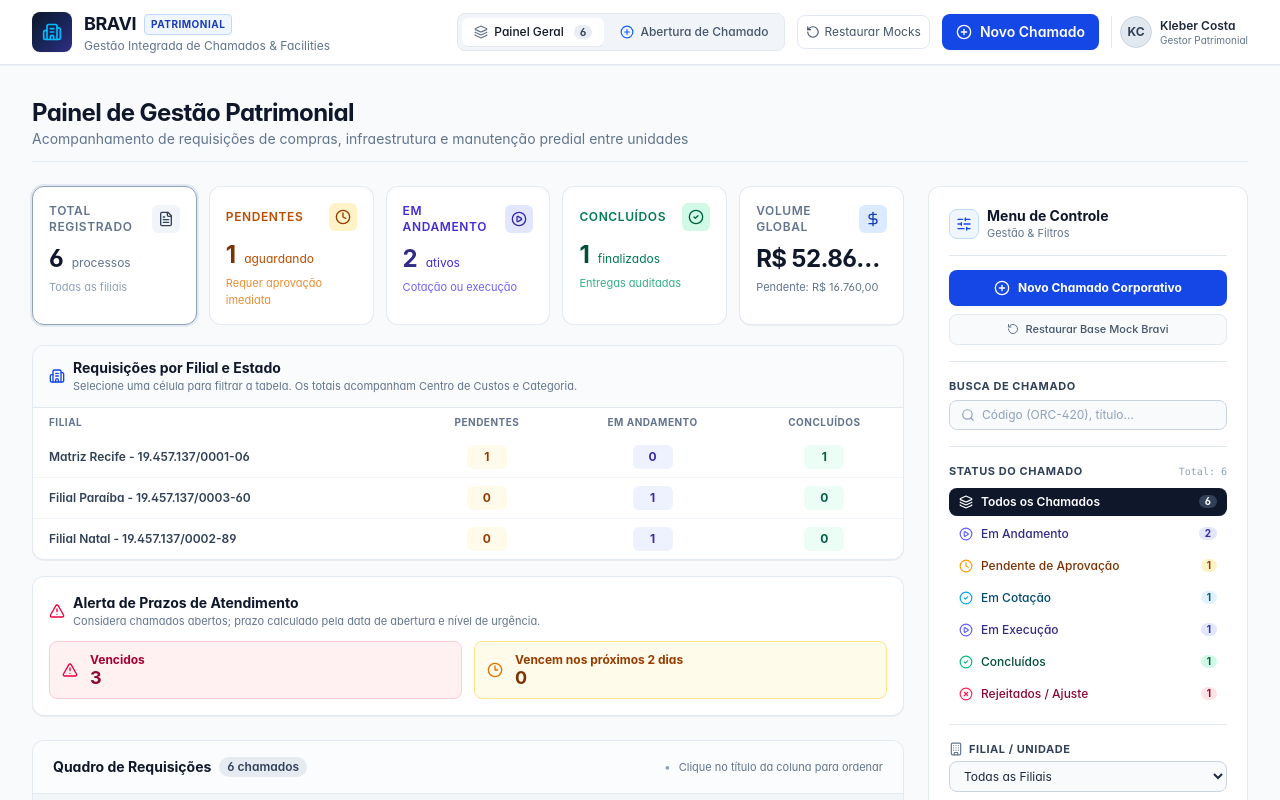
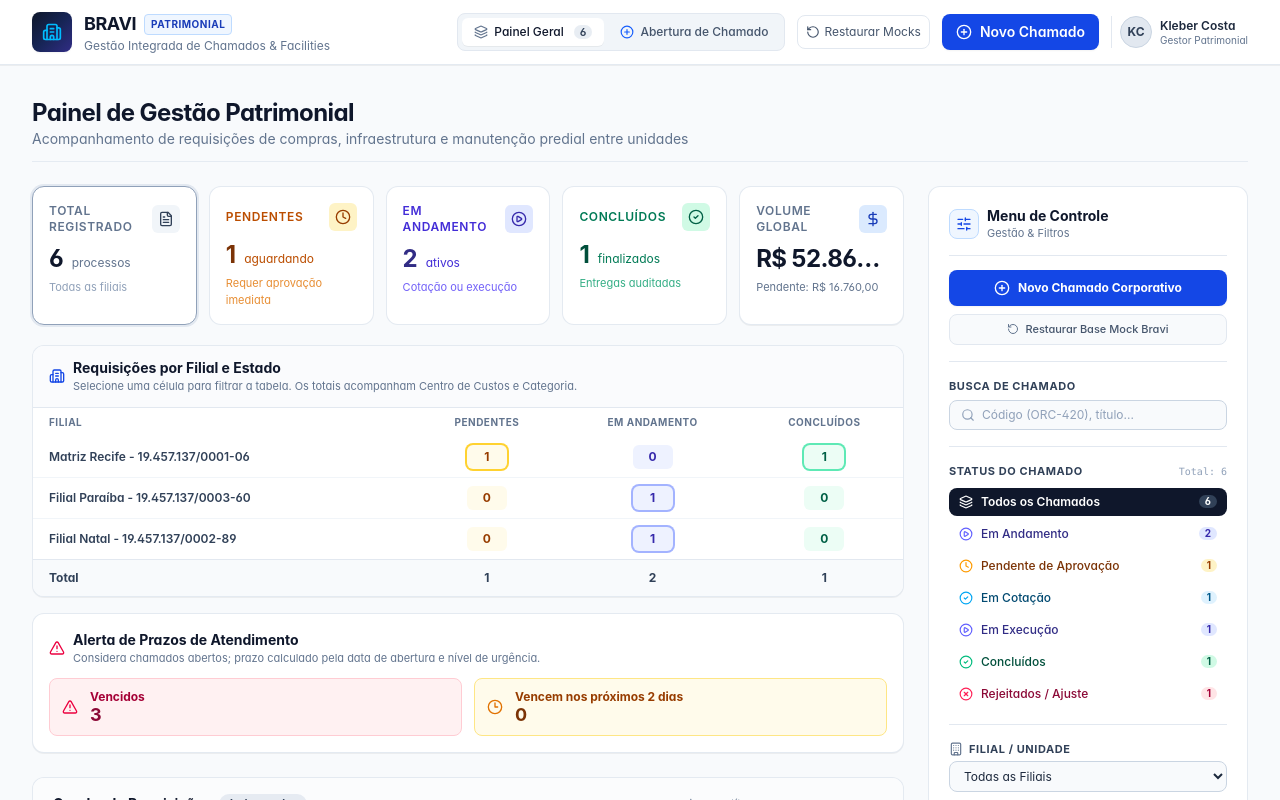
Before and after one commit to klebercosta638-droid/bravi-patrimonial, a React (Vite) app: page / in a window 1280 px wide. Shown: the top 800 px of the page. Built offline with nearby package versions, Linux system fonts and the light colour scheme.

Commit message:
AtualizaçãoPainel Geral

```diff
--- a/src/components/ControleSidebar.tsx
+++ b/src/components/ControleSidebar.tsx
@@ -3,7 +3,6 @@
 import {
   FILIAIS_LIST,
   CENTROS_DE_CUSTO_LIST,
-  STATUS_LIST,
   CATEGORIAS_LIST,
   URGENCIAS_LIST,
 } from '../data/mockData';
--- a/src/components/DashboardInsights.tsx
+++ b/src/components/DashboardInsights.tsx
@@ -26,6 +26,32 @@
           (filtros.categoria === 'todas' || chamado.categoria === filtros.categoria)
       ),
     [chamados, filtros.centroDeCusto, filtros.categoria]
+  );
+
+  const dadosFiliais = useMemo(
+    () =>
+      FILIAIS_LIST.map((filial) => {
+        const destaFilial = chamadosBase.filter((chamado) => chamado.filial === filial);
+        return {
+          filial,
+          pendentes: destaFilial.filter((chamado) => chamado.status === 'Pendente de Aprovação')
+            .length,
+          emAndamento: destaFilial.filter((chamado) =>
+            STATUS_EM_ANDAMENTO.includes(chamado.status)
+          ).length,
+          concluidos: destaFilial.filter((chamado) => chamado.status === 'Concluído').length,
+        };
+      }),
+    [chamadosBase]
+  );
+
+  const maioresVolumes = dadosFiliais.reduce(
+    (maiores, filial) => ({
+      pendentes: Math.max(maiores.pendentes, filial.pendentes),
+      emAndamento: Math.max(maiores.emAndamento, filial.emAndamento),
+      concluidos: Math.max(maiores.concluidos, filial.concluidos),
+    }),
+    { pendentes: 0, emAndamento: 0, concluidos: 0 }
   );
 
   const chamadosParaAlertas = useMemo(
@@ -98,19 +124,7 @@
               </tr>
             </thead>
             <tbody className="divide-y divide-slate-100">
-              {FILIAIS_LIST.map((filial) => {
-                const destaFilial = chamadosBase.filter((chamado) => chamado.filial === filial);
-                const pendentes = destaFilial.filter(
-                  (chamado) => chamado.status === 'Pendente de Aprovação'
-                ).length;
-                const emAndamento = destaFilial.filter((chamado) =>
-                  STATUS_EM_ANDAMENTO.includes(chamado.status)
-                ).length;
-                const concluidos = destaFilial.filter(
-                  (chamado) => chamado.status === 'Concluído'
-                ).length;
-
-                return (
+              {dadosFiliais.map(({ filial, pendentes, emAndamento, concluidos }) => (
                   <tr key={filial} className="hover:bg-slate-50">
                     <th className="px-4 py-2.5 text-left font-semibold text-slate-700">
                       {filial}
@@ -123,7 +137,11 @@
                         className={`min-w-10 rounded-md px-2 py-1 font-bold ${
                           filtros.filial === filial && filtros.status === 'Pendente de Aprovação'
                             ? 'bg-amber-600 text-white'
-                            : 'bg-amber-50 text-amber-800 hover:bg-amber-100'
+                            : `bg-amber-50 text-amber-800 hover:bg-amber-100 ${
+                                pendentes > 0 && pendentes === maioresVolumes.pendentes
+                                  ? 'ring-2 ring-amber-300 font-black'
+                                  : ''
+                              }`
                         }`}
                       >
                         {pendentes}
@@ -137,7 +155,11 @@
                         className={`min-w-10 rounded-md px-2 py-1 font-bold ${
                           filtros.filial === filial && filtros.status === 'Em Andamento'
                             ? 'bg-indigo-600 text-white'
-                            : 'bg-indigo-50 text-indigo-800 hover:bg-indigo-100'
+                            : `bg-indigo-50 text-indigo-800 hover:bg-indigo-100 ${
+                                emAndamento > 0 && emAndamento === maioresVolumes.emAndamento
+                                  ? 'ring-2 ring-indigo-300 font-black'
+                                  : ''
+                              }`
                         }`}
                       >
                         {emAndamento}
@@ -151,16 +173,33 @@
                         className={`min-w-10 rounded-md px-2 py-1 font-bold ${
                           filtros.filial === filial && filtros.status === 'Concluído'
                             ? 'bg-emerald-600 text-white'
-                            : 'bg-emerald-50 text-emerald-800 hover:bg-emerald-100'
+                            : `bg-emerald-50 text-emerald-800 hover:bg-emerald-100 ${
+                                concluidos > 0 && concluidos === maioresVolumes.concluidos
+                                  ? 'ring-2 ring-emerald-300 font-black'
+                                  : ''
+                              }`
                         }`}
                       >
                         {concluidos}
                       </button>
                     </td>
                   </tr>
-                );
-              })}
+              ))}
             </tbody>
+            <tfoot className="border-t border-slate-200 bg-slate-50 text-xs font-bold text-slate-700">
+              <tr>
+                <th className="px-4 py-2.5 text-left">Total</th>
+                <td className="px-3 py-2.5 text-center">
+                  {dadosFiliais.reduce((total, filial) => total + filial.pendentes, 0)}
+                </td>
+                <td className="px-3 py-2.5 text-center">
+                  {dadosFiliais.reduce((total, filial) => total + filial.emAndamento, 0)}
+                </td>
+                <td className="px-3 py-2.5 text-center">
+                  {dadosFiliais.reduce((total, filial) => total + filial.concluidos, 0)}
+                </td>
+              </tr>
+            </tfoot>
           </table>
         </div>
       </section>
```
